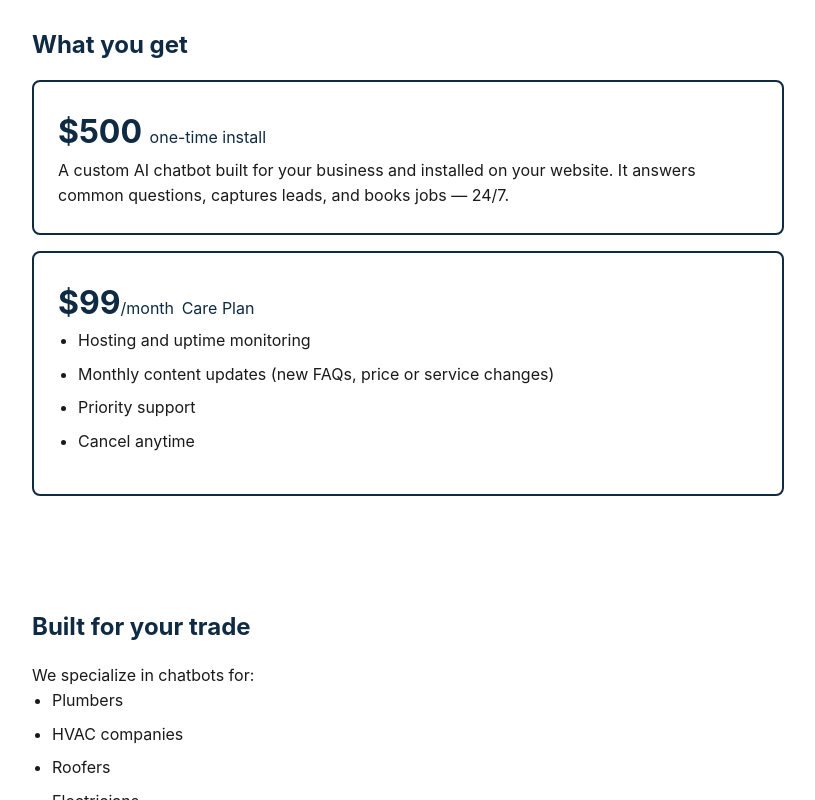
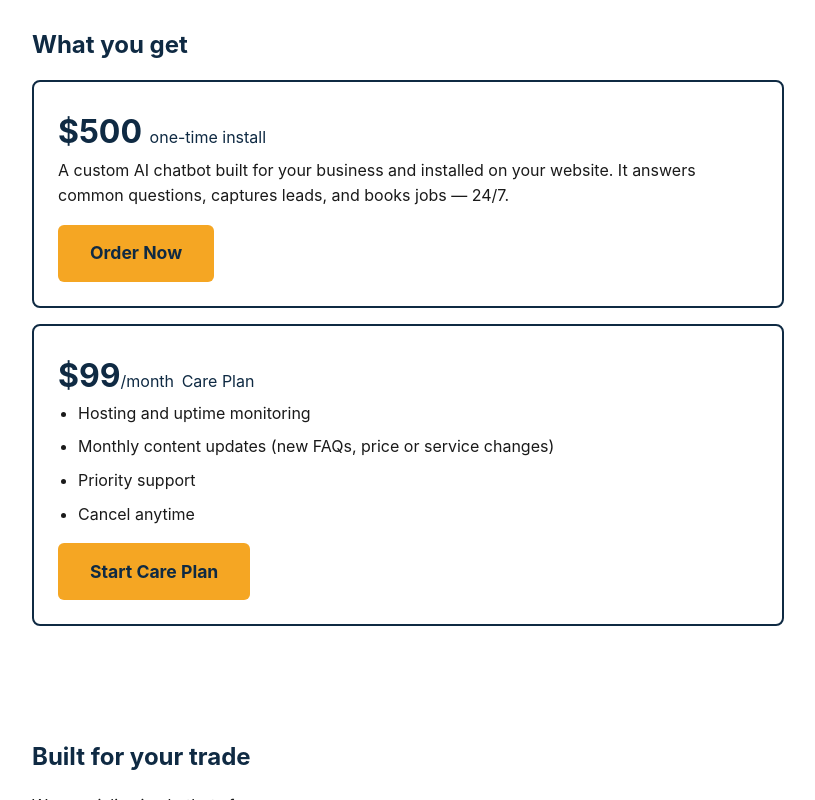
Before and after one commit to StrongRoots/Strong-Website-Design-WJ, a plain HTML site: page index.html in a window 1280 px wide. Shown: the part 421-1221 px from the top of the page, without its empty margins (232-1047 px from the left). Drawn offline with Linux system fonts and the light colour scheme.

Commit message:
Add Stripe order buttons

```diff
--- a/index.html
+++ b/index.html
@@ -40,6 +40,7 @@
   <div class="price-box">
     <div class="price">$500 <span style="font-size:1rem;font-weight:normal;">one-time install</span></div>
     <p>A custom AI chatbot built for your business and installed on your website. It answers common questions, captures leads, and books jobs — 24/7.</p>
+    <p style="margin-top:1rem;"><a class="cta" href="https://buy.stripe.com/14AeV51U76R19M33Et1ck00">Order Now</a></p>
   </div>
   <div class="price-box">
     <div class="price">$99<span style="font-size:1rem;font-weight:normal;">/month</span> <span style="font-size:1rem;font-weight:normal;">Care Plan</span></div>
@@ -49,6 +50,7 @@
       <li>Priority support</li>
       <li>Cancel anytime</li>
     </ul>
+    <p style="margin-top:1rem;"><a class="cta" href="https://buy.stripe.com/5kQ6oz42fgrB5vN8YN1ck01">Start Care Plan</a></p>
   </div>
 </section>
 
```
